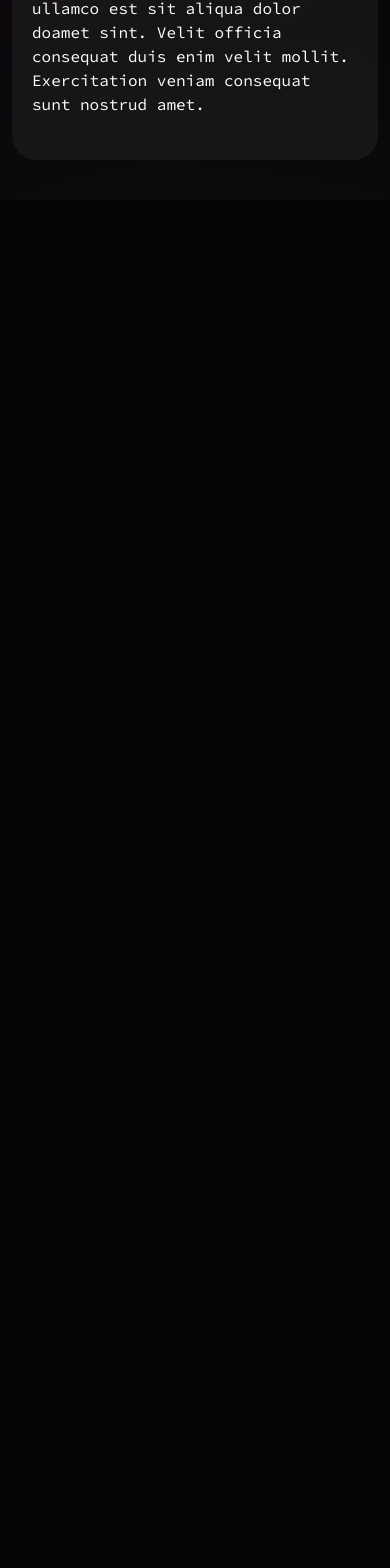
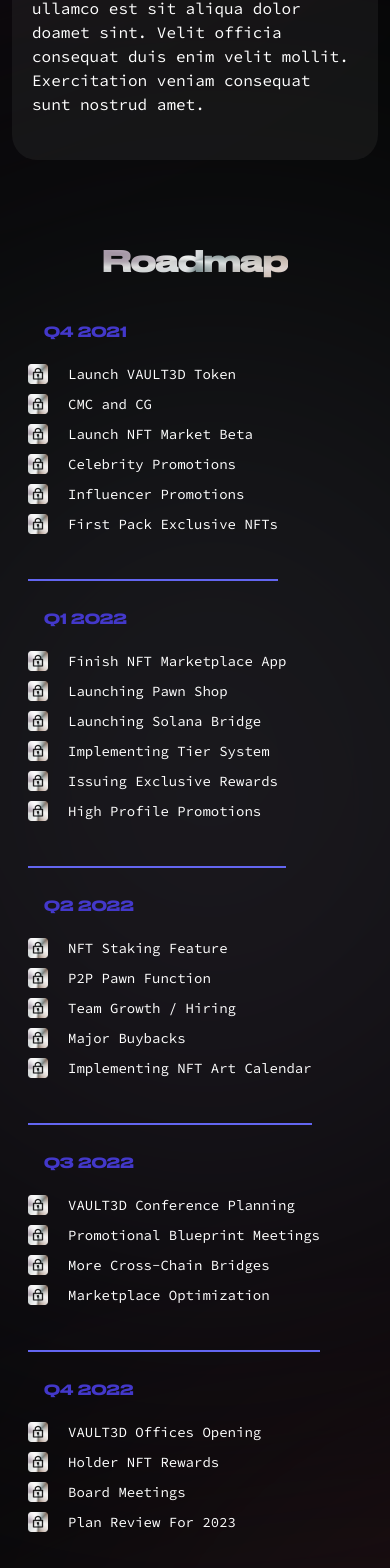
Before and after one commit to fulldev001/vault3d-react, a React (Create React App) app: page / in a window 390 px wide. Shown: the part 3146-4714 px from the top of the page. Before the commit the page ends 3346 px from the top, so only its background shows below. Built offline with nearby package versions, Linux system fonts and the light colour scheme.

Commit message:
Roadmap - mobile

```diff
--- a/src/index.css
+++ b/src/index.css
@@ -177,6 +177,12 @@
   }
 }
 
+@media (min-width: 320px) {
+  .bg-list-icon-size {
+    background-size: 20px;
+  }
+}
+
 @media (min-width: 768px) {
   .bg-list-icon-size {
     background-size: 30px;
--- a/src/pages/HomePage/Roadmap.js
+++ b/src/pages/HomePage/Roadmap.js
@@ -49,25 +49,25 @@
       yPadding=" bg-cover py-10 md:py-18 lg:py-36"
     >
       <div className="container mx-auto px-4 sm:px-6 lg:px-8">
-        <div className="lg:text-left md:text-center ">
+        <div className="lg:text-left md:text-center text-center">
           <MotionInView variants={varFadeInUp}>
-            <h1 className="lg:text-[60px] md:text-[46px] font-bold mb-0 md:mb-24 lg:mb-24 text-transparent bg-clip-text inline-block bg-steel-button bg-cover bg-center">
+            <h1 className="lg:text-[60px] md:text-[46px] text-[28px] font-bold mb-0 md:mb-24 lg:mb-24 text-transparent bg-clip-text inline-block bg-steel-button bg-cover bg-center">
               Roadmap
             </h1>
           </MotionInView>
         </div>
         <div className="container">
-          <div className="grid md:grid-cols-2 xs:grid-cols-1 grid-flow-row gap-y-16 gap-x-8">
+          <div className="grid md:grid-cols-2 lg:grid-cols-2 grid-cols-1 grid-flow-row lg:gap-y-16 md:gap-y-16 gap-y-7 lg:gap-x-8 md:gap-x-8 gap-x-0">
             <MotionInView variants={varFadeInUp}>
               <div className="w-full">
-                <h2 className="text-2xl text-indigo-700 mb-4 mt-10 ml-4">
+                <h2 className="lg:text-2xl md:text-2xl text-sm text-indigo-700 mb-4 mt-10 ml-4">
                   Q4 2021
                 </h2>
-                <ul className="inline-block text-left border-b-2 border-solid border-indigo-500 lg:pb-20 md:pb-10">
+                <ul className="inline-block text-left border-b-2 border-solid border-indigo-500 lg:pb-20 md:pb-10 pb-10">
                   {Q42021.map((item) => (
                     <li
                       key={item.item}
-                      className="text-white lg:leading-[90px] md:leading-[50px] lg:text-2xl md:text-md font-semibold bg-list-icon bg-list-icon-size bg-no-repeat pl-10 bg-left-center"
+                      className="text-white lg:leading-[90px] md:leading-[50px] leading-[30px] lg:text-2xl md:text-md text-sm lg:font-semibold md:font-semibold bg-list-icon bg-list-icon-size bg-no-repeat pl-10 bg-left-center"
                     >
                       <span className="lg:pl-7 md:pl-0">{item.item}</span>
                     </li>
@@ -77,15 +77,15 @@
             </MotionInView>
             <MotionInView variants={varFadeInDown}>
               <div className="w-full">
-                <h2 className="text-2xl text-indigo-700 mb-4 mt-10 ml-4">
+                <h2 className="lg:text-2xl md:text-2xl text-sm text-indigo-700 mb-4 lg:mt-10 md:mt-10 mt-0 ml-4">
                   Q1 2022
                 </h2>
 
-                <ul className="inline-block text-left border-b-2 border-solid border-indigo-500 lg:pb-20 md:pb-10">
+                <ul className="inline-block text-left border-b-2 border-solid border-indigo-500 lg:pb-20 md:pb-10 pb-10">
                   {Q12022.map((item) => (
                     <li
                       key={item.item}
-                      className="text-white lg:leading-[90px] md:leading-[50px] lg:text-2xl md:text-md font-semibold bg-list-icon bg-list-icon-size bg-no-repeat pl-10 bg-left-center"
+                      className="text-white lg:leading-[90px] md:leading-[50px] leading-[30px] lg:text-2xl md:text-md text-sm lg:font-semibold md:font-semibold bg-list-icon bg-list-icon-size bg-no-repeat pl-10 bg-left-center"
                     >
                       <span className="lg:pl-7 md:pl-0">{item.item}</span>
                     </li>
@@ -95,14 +95,14 @@
             </MotionInView>
             <MotionInView variants={varFadeInUp}>
               <div className="w-full">
-                <h2 className="text-2xl text-indigo-700 mb-4 lg:mt-10 md:mt-0 ml-4">
+                <h2 className="lg:text-2xl md:text-2xl text-sm text-indigo-700 mb-4 lg:mt-10 md:mt-0 ml-4">
                   Q2 2022
                 </h2>
-                <ul className="inline-block text-left border-b-2 border-solid border-indigo-500 lg:pb-20 md:pb-10">
+                <ul className="inline-block text-left border-b-2 border-solid border-indigo-500 lg:pb-20 md:pb-10 pb-10">
                   {Q22022.map((item) => (
                     <li
                       key={item.item}
-                      className="text-white lg:leading-[90px] md:leading-[50px] lg:text-2xl md:text-md font-semibold bg-list-icon bg-list-icon-size bg-no-repeat pl-10 bg-left-center"
+                      className="text-white lg:leading-[90px] md:leading-[50px] leading-[30px] lg:text-2xl md:text-md text-sm lg:font-semibold md:font-semibold bg-list-icon bg-list-icon-size bg-no-repeat pl-10 bg-left-center"
                     >
                       <span className="lg:pl-7 md:pl-0">{item.item}</span>
                     </li>
@@ -112,14 +112,14 @@
             </MotionInView>
             <MotionInView variants={varFadeInDown}>
               <div className="w-full">
-                <h2 className="text-2xl text-indigo-700 mb-4 lg:mt-10 md:mt-0 ml-4">
+                <h2 className="lg:text-2xl md:text-2xl text-sm text-indigo-700 mb-4 lg:mt-10 md:mt-0 ml-4">
                   Q3 2022
                 </h2>
-                <ul className="inline-block mx-auto text-left border-b-2 border-solid border-indigo-500 lg:pb-[10.5rem] md:pb-[5.5rem]">
+                <ul className="inline-block text-left border-b-2 border-solid border-indigo-500 lg:pb-[10.5rem] md:pb-[5.5rem] pb-10">
                   {Q32022.map((item) => (
                     <li
                       key={item.item}
-                      className="text-white lg:leading-[90px] md:leading-[50px] lg:text-2xl md:text-md font-semibold bg-list-icon bg-list-icon-size bg-no-repeat pl-10 bg-left-center"
+                      className="text-white lg:leading-[90px] md:leading-[50px] leading-[30px] lg:text-2xl md:text-md text-sm lg:font-semibold md:font-semibold bg-list-icon bg-list-icon-size bg-no-repeat pl-10 bg-left-center"
                     >
                       <span className="lg:pl-7 md:pl-0">{item.item}</span>
                     </li>
@@ -129,12 +129,12 @@
             </MotionInView>
             <MotionInView variants={varFadeInUp}>
               <div className="w-full">
-                <h2 className="text-2xl text-indigo-700 mb-4 lg:mt-10 md:mt-0 ml-4">Q4 2022</h2>
-                <ul className="inline-block text-left ">
+                <h2 className="lg:text-2xl md:text-2xl text-sm text-indigo-700 mb-4 lg:mt-10 md:mt-0 ml-4">Q4 2022</h2>
+                <ul className="inline-block text-left">
                   {Q42022.map((item) => (
                     <li
                       key={item.item}
-                      className="text-white lg:leading-[90px] md:leading-[50px] lg:text-2xl md:text-md font-semibold bg-list-icon bg-list-icon-size bg-no-repeat pl-10 bg-left-center"
+                      className="text-white lg:leading-[90px] md:leading-[50px] leading-[30px] lg:text-2xl md:text-md text-sm lg:font-semibold md:font-semibold bg-list-icon bg-list-icon-size bg-no-repeat pl-10 bg-left-center"
                     >
                       <span className="lg:pl-7 md:pl-0">{item.item}</span>
                     </li>
--- a/src/pages/HomePage/index.js
+++ b/src/pages/HomePage/index.js
@@ -19,7 +19,7 @@
       <PanelBlock />
       <StatementBlock />
       <TokenomicsBlock />
-      {/* <Roadmap /> */}
+      <Roadmap />
       {/* <HowToBuyBlock /> */}
       {/* <OurCoreTeamBlock /> */}
       {/* <AmbassadorsBlock /> */}
```
Also changed, not shown: public/assets/images/check-steel.png (added).
